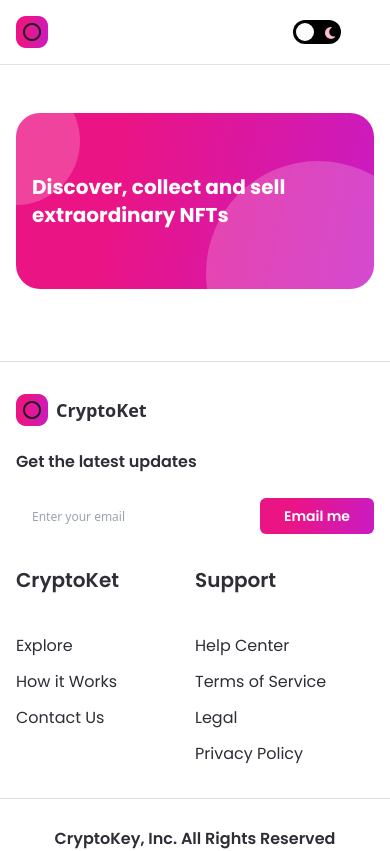
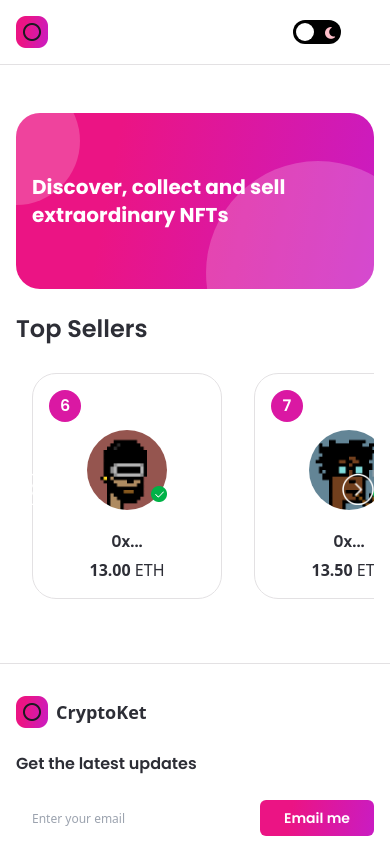
Before and after one commit to SashaMihalache/nft_marketplace_client, a Next.js app: page / in a window 390 px wide. Shown: the top 851 px of the page. Built offline with nearby package versions, Linux system fonts and the light colour scheme.

Commit message:
add top sellers carousel

```diff
--- /dev/null
+++ b/components/CreatorCard.tsx
@@ -0,0 +1,42 @@
+import Image from 'next/image';
+import React from 'react';
+
+import images from '../assets';
+
+const CreatorCard = ({ rank, creatorImage, creatorName, creatorEths }) => {
+  return (
+    <div className="min-w-190 minlg:min-w-240 dark:bg-nft-black-3 bg-white border dark:border-nft-black-3 border-nft-gray-1 rounded-3xl flex flex-col p-4 m-4">
+      <div className=" w-8 h-8 minlg:w-10 minlg:h-10 bg-nft-red-violet flexCenter rounded-full">
+        <p className="font-poppins text-white font-semibold  minlg:text-lg">
+          {rank}
+        </p>
+      </div>
+
+      <div className="my-2 flex justify-center">
+        <div className="relative w-20 h-20 minlg:w-28 minlg:h-28">
+          <Image
+            src={creatorImage}
+            layout="fill"
+            objectFit="cover"
+            alt="creator"
+            className="rounded-full"
+          />
+          <div className="absolute w-4 h-4 minlg:w-7 minlg:h-7 bottom-2 -right-0">
+            <Image src={images.tick} alt="tick" />
+          </div>
+        </div>
+      </div>
+
+      <div className="mt-3 minlg:mt-7 text-center flexCenter flex-col">
+        <p className="font-poppins dark:text-white text-nft-black-1 font-semibold text-base">
+          {creatorName}
+        </p>
+        <p className="mt-1 ont-poppins dark:text-white text-nft-black-1 font-semibold text-base">
+          {creatorEths.toFixed(2)} <span className="font-normal">ETH</span>
+        </p>
+      </div>
+    </div>
+  );
+};
+
+export default CreatorCard;
--- a/components/Footer.tsx
+++ b/components/Footer.tsx
@@ -12,7 +12,10 @@
         {heading}
       </h3>
       {items.map((item, i) => (
-        <p className="font-poppins dark:text-white text-nft-black-1 font-normal text-base cursor-pointer dark:hover:text-nft-gray-1 hover:text-nft-black-1 my-3">
+        <p
+          key={i}
+          className="font-poppins dark:text-white text-nft-black-1 font-normal text-base cursor-pointer dark:hover:text-nft-gray-1 hover:text-nft-black-1 my-3"
+        >
           {item}
         </p>
       ))}
--- a/components/index.tsx
+++ b/components/index.tsx
@@ -2,5 +2,6 @@
 import Footer from './Footer';
 import Button from './Button';
 import Banner from './Banner';
+import CreatorCard from './CreatorCard';
 
-export { Navbar, Footer, Button, Banner };
+export { Navbar, Footer, Button, Banner, CreatorCard };
--- a/pages/index.tsx
+++ b/pages/index.tsx
@@ -1,8 +1,50 @@
 import Head from 'next/head';
 import Image from 'next/image';
-import { Banner } from '../components';
+import { useRef, useState, useEffect } from 'react';
+import { Banner, CreatorCard } from '../components';
+import images from '../assets';
+import { makeId } from '../utils/makeId';
+import { useTheme } from 'next-themes';
 
 export default function Home() {
+  const parentRef = useRef(null);
+  const scrollRef = useRef(null);
+  const { theme } = useTheme();
+  const [hideButtons, setHideButtons] = useState(false);
+
+  const handleScroll = (direction) => {
+    const { current } = scrollRef;
+
+    const scrollAmount = window.innerWidth > 1800 ? 270 : 210;
+
+    if (direction === 'left') {
+      current.scrollLeft -= scrollAmount;
+    } else {
+      current.scrollLeft += scrollAmount;
+    }
+  };
+
+  const isScrollable = () => {
+    const { current } = scrollRef;
+    const { current: parent } = parentRef;
+
+    if (current?.scrollWidth > parent?.clientWidth) {
+      setHideButtons(false);
+    } else {
+      setHideButtons(true);
+    }
+  };
+
+  useEffect(() => {
+    isScrollable();
+
+    window.addEventListener('resize', isScrollable);
+
+    return () => {
+      window.removeEventListener('resize', isScrollable);
+    };
+  }, []);
+
   return (
     <div className="flex justify-center sm:px-4 p-12">
       <div className="w-full minmd:w-4/5">
@@ -12,6 +54,62 @@
             childStyles="md:text-4xl sm:text-2xl xs:text-xl text-left"
             name="Discover, collect and sell extraordinary NFTs"
           />
+
+          <div>
+            <h1 className="font-poppins dark:text-white text-nft-black-1 text-2xl minlg:text-4xl font-semibold ml-4 xs:ml-0">
+              Top Sellers
+            </h1>
+
+            <div
+              className="relative flex-1 max-w-full flex mt-3"
+              ref={parentRef}
+            >
+              <div
+                className="flex flex-row w-max overflow-x-scroll no-scrolbar select-none"
+                ref={scrollRef}
+              >
+                {[6, 7, 8, 9, 10].map((i) => (
+                  <CreatorCard
+                    key={`creator-${i}`}
+                    rank={i}
+                    creatorImage={images[`creator${i}`]}
+                    creatorName={`0x...`}
+                    creatorEths={10 - i * -0.5}
+                  />
+                ))}
+                {!hideButtons && (
+                  <div>
+                    <div
+                      className="absolute w-8 h-8 minlg:w-12 minlg:h-12 top-45 cursor-pointer left-0"
+                      onClick={() => {
+                        handleScroll('left');
+                      }}
+                    >
+                      <Image
+                        src={images.left}
+                        fill
+                        alt="left-arrow"
+                        className={theme === 'light' ? 'filter invert' : ''}
+                      />
+                    </div>
+                    <div
+                      className="absolute w-8 h-8 minlg:w-12 minlg:h-12 top-45 cursor-pointer right-0"
+                      onClick={() => {
+                        handleScroll('right');
+                      }}
+                    >
+                      <Image
+                        src={images.right}
+                        fill
+                        alt="left-arrow"
+                        className={theme === 'light' ? 'filter invert' : ''}
+                      />
+                    </div>
+                  </div>
+                )}
+              </div>
+            </div>
+          </div>
         </div>
       </div>
     </div>
--- /dev/null
+++ b/utils/makeId.ts
@@ -0,0 +1,9 @@
+export const makeId = (length: number) => {
+  let result = '';
+  const characters = 'abcdefghijklmnopqrstuvwxyz0123456789';
+  const charactersLength = characters.length;
+  for (let i = 0; i < length; i++) {
+    result += characters.charAt(Math.floor(Math.random() * charactersLength));
+  }
+  return result;
+};
```
